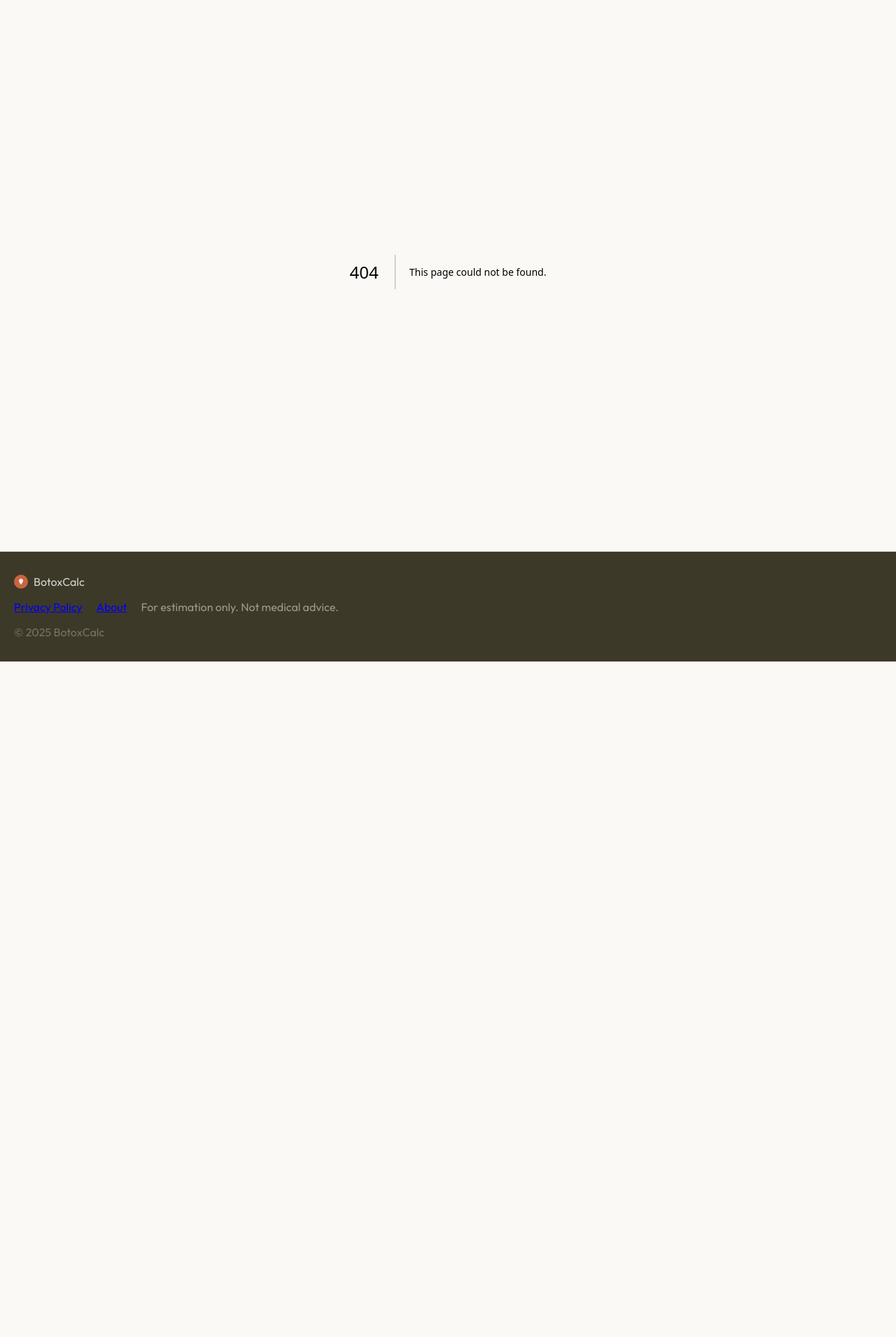
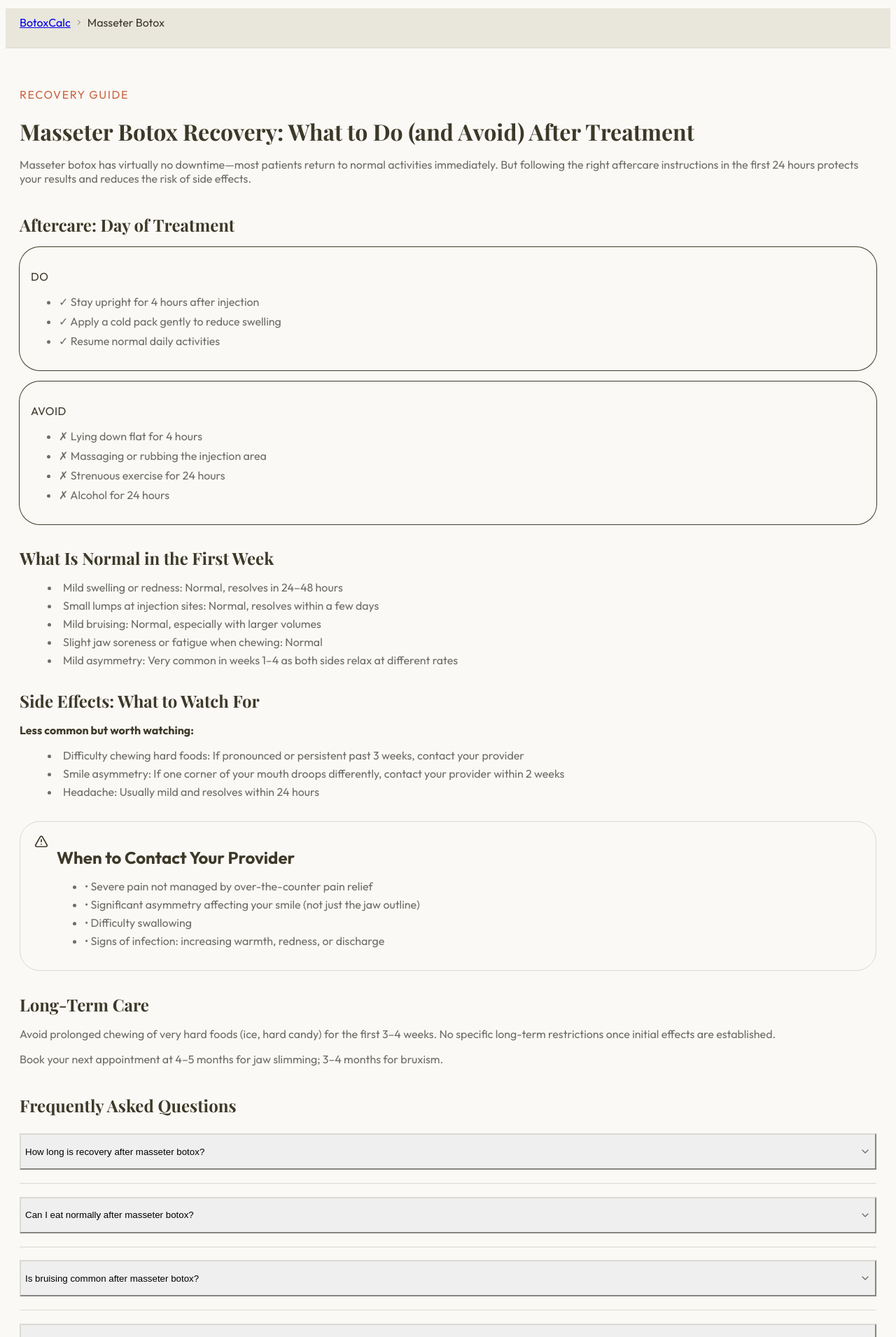
Before and after one commit to chenxiaochun/masseter-botox, a Next.js app: page /masseter/recovery in a window 1280 px wide. Before the commit this address had no page. Shown: the part 80-1990 px from the top of the page at 70% size. Before the commit the page ends 1025 px from the top, so only its background shows below. Built offline with nearby package versions, Linux system fonts and the light colour scheme.

Commit message:
feat: add /masseter/recovery aftercare and side effects page

```diff
--- /dev/null
+++ b/app/masseter/(guides)/recovery/page.tsx
@@ -0,0 +1,166 @@
+import type { Metadata } from 'next'
+import { ShieldCheck, AlertTriangle } from 'lucide-react'
+import FAQ from '@/components/FAQ'
+
+export const metadata: Metadata = {
+  title: 'Masseter Botox Recovery & Side Effects: Complete Aftercare Guide | BotoxCalc',
+  description:
+    'Masseter botox recovery is minimal—most patients return to work the same day. Learn aftercare instructions, common side effects, and when to contact your provider.',
+  alternates: { canonical: '/masseter/recovery' },
+}
+
+const articleSchema = {
+  '@context': 'https://schema.org',
+  '@type': 'Article',
+  headline: 'Masseter Botox Recovery: What to Do (and Avoid) After Treatment',
+  description: 'Complete aftercare guide for masseter botox including day-of instructions, normal side effects, and warning signs.',
+  author: { '@type': 'Organization', name: 'BotoxCalc' },
+  datePublished: '2026-05-23',
+}
+
+const faqs = [
+  {
+    question: 'How long is recovery after masseter botox?',
+    answer:
+      'There is no true recovery period. You can return to work and normal activities the same day. The main restrictions apply only for the first 4–24 hours.',
+  },
+  {
+    question: 'Can I eat normally after masseter botox?',
+    answer:
+      'Yes. Avoid very hard, chewy foods in the first few days if your jaw is sore, but there is no strict dietary restriction.',
+  },
+  {
+    question: 'Is bruising common after masseter botox?',
+    answer:
+      'Mild bruising occurs in about 20–30% of patients. It typically resolves in 2–5 days. Arnica supplements or topical arnica gel may help.',
+  },
+  {
+    question: 'Can I exercise after masseter botox?',
+    answer:
+      'Wait 24 hours before any strenuous exercise to minimise the risk of toxin migration from increased blood flow.',
+  },
+  {
+    question: 'Why does my jaw feel asymmetrical after treatment?',
+    answer:
+      'Mild asymmetry is very common in the first 2–4 weeks as both masseter muscles relax at slightly different rates. It typically self-resolves. If asymmetry is noticeable at 4 weeks, contact your provider for a review.',
+  },
+]
+
+export default function RecoveryPage() {
+  return (
+    <>
+      <script
+        type="application/ld+json"
+        dangerouslySetInnerHTML={{ __html: JSON.stringify(articleSchema) }}
+      />
+      <main className="max-w-3xl mx-auto px-5 py-10">
+        <p className="text-primary text-xs font-semibold tracking-widest uppercase mb-3">
+          Recovery Guide
+        </p>
+        <h1 className="font-heading text-3xl sm:text-4xl font-bold text-foreground mb-4">
+          Masseter Botox Recovery: What to Do (and Avoid) After Treatment
+        </h1>
+        <p className="text-muted-foreground text-base leading-relaxed mb-10">
+          Masseter botox has virtually no downtime—most patients return to normal activities
+          immediately. But following the right aftercare instructions in the first 24 hours
+          protects your results and reduces the risk of side effects.
+        </p>
+
+        <section className="mb-8">
+          <h2 className="font-heading text-xl font-bold text-foreground mb-4">
+            Aftercare: Day of Treatment
+          </h2>
+          <div className="grid sm:grid-cols-2 gap-4">
+            <div className="bg-green-50 dark:bg-green-950/20 rounded-2xl p-4 ring-1 ring-green-200 dark:ring-green-800">
+              <p className="text-xs font-bold text-green-700 dark:text-green-400 uppercase tracking-wide mb-3">Do</p>
+              <ul className="space-y-2 text-sm text-muted-foreground">
+                <li>✓ Stay upright for 4 hours after injection</li>
+                <li>✓ Apply a cold pack gently to reduce swelling</li>
+                <li>✓ Resume normal daily activities</li>
+              </ul>
+            </div>
+            <div className="bg-red-50 dark:bg-red-950/20 rounded-2xl p-4 ring-1 ring-red-200 dark:ring-red-800">
+              <p className="text-xs font-bold text-red-700 dark:text-red-400 uppercase tracking-wide mb-3">Avoid</p>
+              <ul className="space-y-2 text-sm text-muted-foreground">
+                <li>✗ Lying down flat for 4 hours</li>
+                <li>✗ Massaging or rubbing the injection area</li>
+                <li>✗ Strenuous exercise for 24 hours</li>
+                <li>✗ Alcohol for 24 hours</li>
+              </ul>
+            </div>
+          </div>
+        </section>
+
+        <section className="mb-8">
+          <h2 className="font-heading text-xl font-bold text-foreground mb-3">
+            What Is Normal in the First Week
+          </h2>
+          <ul className="list-disc list-inside text-muted-foreground space-y-1.5 text-sm leading-relaxed">
+            <li>Mild swelling or redness: Normal, resolves in 24–48 hours</li>
+            <li>Small lumps at injection sites: Normal, resolves within a few days</li>
+            <li>Mild bruising: Normal, especially with larger volumes</li>
+            <li>Slight jaw soreness or fatigue when chewing: Normal</li>
+            <li>Mild asymmetry: Very common in weeks 1–4 as both sides relax at different rates</li>
+          </ul>
+        </section>
+
+        <section className="mb-8">
+          <h2 className="font-heading text-xl font-bold text-foreground mb-3">
+            Side Effects: What to Watch For
+          </h2>
+          <p className="text-muted-foreground text-sm leading-relaxed mb-3">
+            <strong className="text-foreground">Less common but worth watching:</strong>
+          </p>
+          <ul className="list-disc list-inside text-muted-foreground space-y-1.5 text-sm leading-relaxed">
+            <li>Difficulty chewing hard foods: If pronounced or persistent past 3 weeks, contact your provider</li>
+            <li>Smile asymmetry: If one corner of your mouth droops differently, contact your provider within 2 weeks</li>
+            <li>Headache: Usually mild and resolves within 24 hours</li>
+          </ul>
+        </section>
+
+        <section className="mb-8">
+          <div className="flex items-start gap-3 bg-amber-50 dark:bg-amber-950/20 border border-amber-200 dark:border-amber-800 rounded-2xl px-5 py-4">
+            <AlertTriangle className="w-5 h-5 text-amber-600 dark:text-amber-400 shrink-0 mt-0.5" />
+            <div>
+              <h2 className="font-semibold text-foreground text-sm mb-2">When to Contact Your Provider</h2>
+              <ul className="text-xs text-muted-foreground space-y-1.5">
+                <li>• Severe pain not managed by over-the-counter pain relief</li>
+                <li>• Significant asymmetry affecting your smile (not just the jaw outline)</li>
+                <li>• Difficulty swallowing</li>
+                <li>• Signs of infection: increasing warmth, redness, or discharge</li>
+              </ul>
+            </div>
+          </div>
+        </section>
+
+        <section className="mb-10">
+          <h2 className="font-heading text-xl font-bold text-foreground mb-3">
+            Long-Term Care
+          </h2>
+          <p className="text-muted-foreground leading-relaxed mb-3">
+            Avoid prolonged chewing of very hard foods (ice, hard candy) for the first 3–4 weeks.
+            No specific long-term restrictions once initial effects are established.
+          </p>
+          <p className="text-muted-foreground leading-relaxed">
+            Book your next appointment at 4–5 months for jaw slimming; 3–4 months for bruxism.
+          </p>
+        </section>
+
+        <section className="mb-10">
+          <h2 className="font-heading text-xl font-bold text-foreground mb-6">
+            Frequently Asked Questions
+          </h2>
+          <FAQ items={faqs} />
+        </section>
+
+        <div className="flex items-start gap-3 bg-primary/8 border border-primary/20 rounded-2xl px-5 py-4">
+          <ShieldCheck className="w-5 h-5 text-primary shrink-0 mt-0.5" />
+          <p className="text-xs text-foreground/70 leading-relaxed">
+            <strong>Medical Disclaimer:</strong> This information is for general guidance only.
+            Always follow the specific aftercare instructions provided by your own injector.
+          </p>
+        </div>
+      </main>
+    </>
+  )
+}
```
Also changed, not shown: 1 other file (tests, documents, lock files or other folders).
